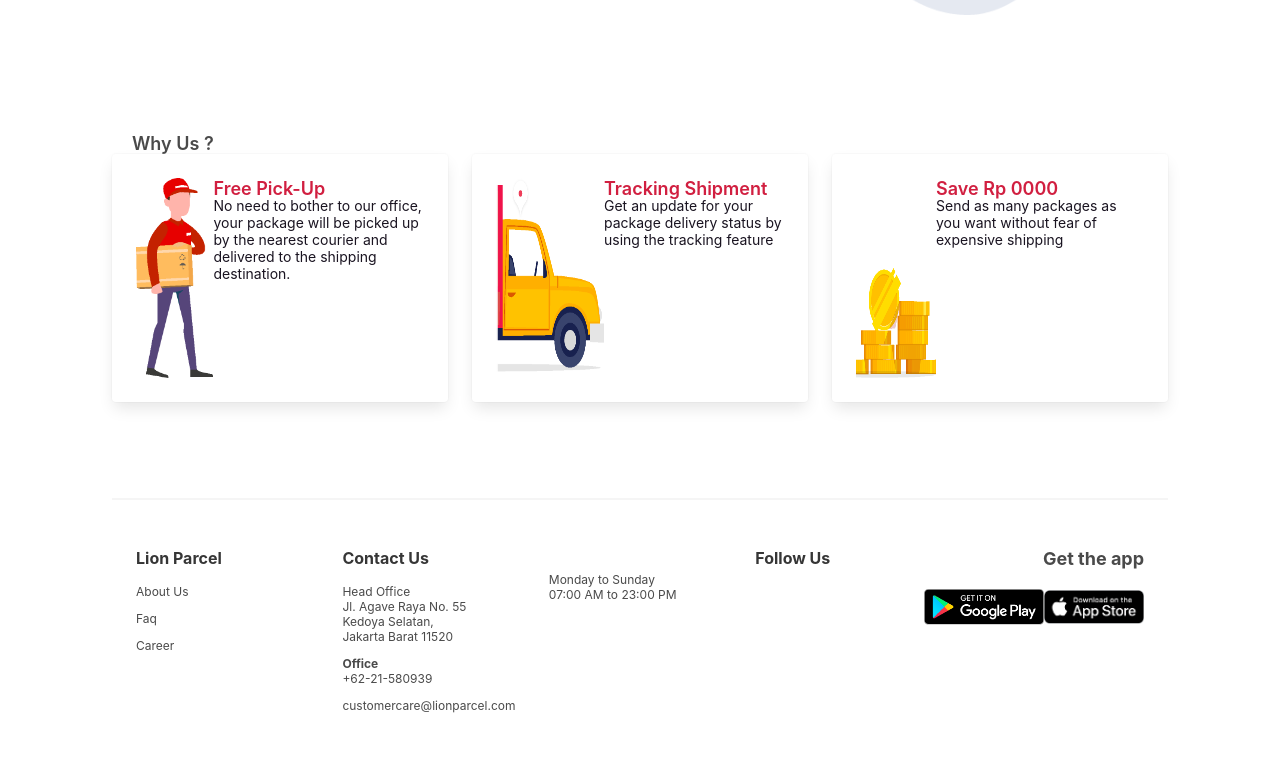
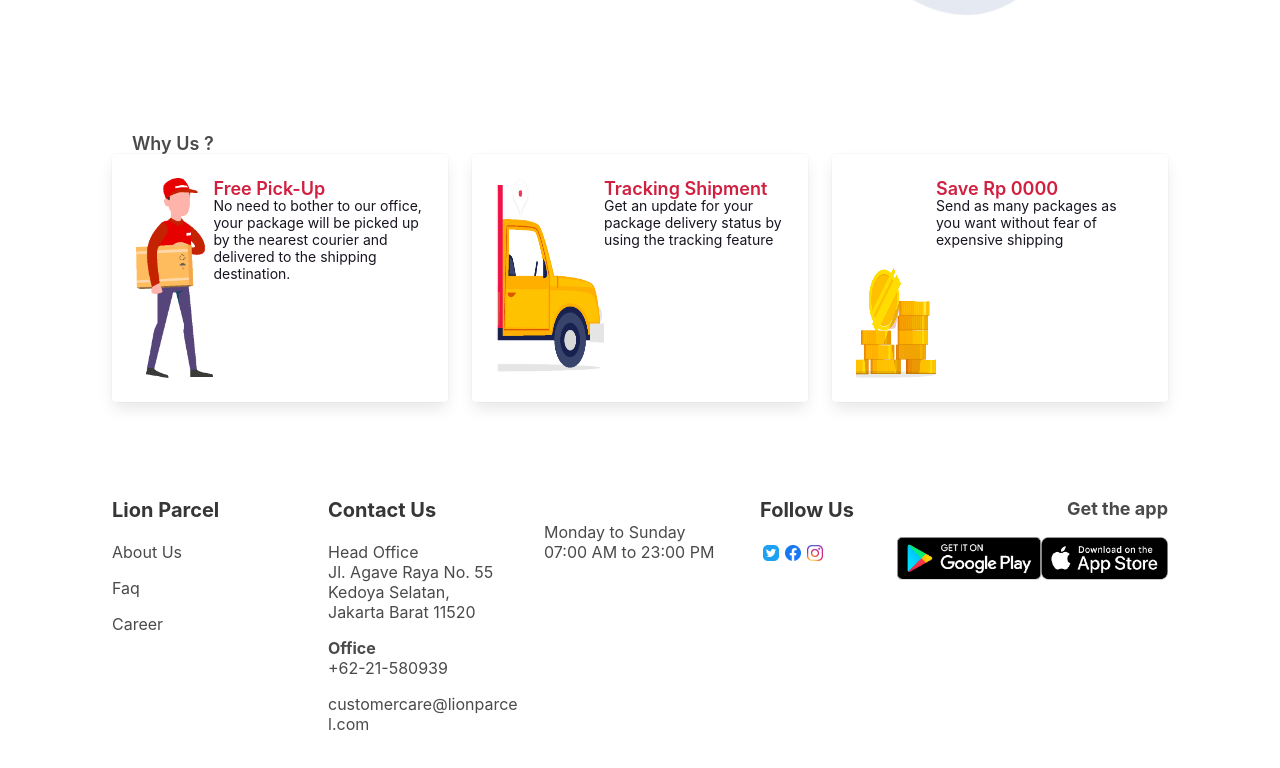
Before and after one commit to josuastg/revamp-website, a Vue app: page / in a window 1280 px wide. Shown: the part 1671-2439 px from the top of the page. Built offline with nearby package versions, Linux system fonts and the light colour scheme.

Commit message:
change structure code

```diff
--- a/src/components/home/Footer.vue
+++ b/src/components/home/Footer.vue
@@ -1,7 +1,6 @@
 <template>
   <div>
-    <div class="top-border" />
-    <div class="footer">
+    <!-- <div class="footer"> -->
       <div class="content">
         <div class="columns">
           <div class="column">
@@ -37,6 +36,11 @@
           </div>
           <div class="column">
             <p class="title">Follow Us</p>
+            <div class="social">
+              <img src="../../assets/twitter.png" class="social-media" />
+              <img src="../../assets/fb.png" class="social-media" />
+              <img src="../../assets/instagram.png" class="social-media" />
+            </div>
           </div>
           <div class="column">
             <p class="getapp">Get the app</p>
@@ -48,7 +52,7 @@
         </div>
       </div>
     </div>
-  </div>
+  <!-- </div> -->
 </template>
 
 <script>
@@ -60,14 +64,9 @@ export default {};
   background-color: white;
   width: 100%;
   height: 220px;
-}
-.top-border {
-  height: 0.5px;
-  width: 100%;
-  border-style: solid;
-  background-size: cover;
-  border-color: whitesmoke;
-  border-width: 0.5px;
+  display: flex;
+  justify-content: center;
+  flex-direction: column;
 }
 
 .content-subtitle {
@@ -77,16 +76,16 @@ export default {};
   letter-spacing: normal;
 }
 .img-playstore {
-  width: 120px;
-  height: 40px;
+  width: 160px;
+  height: 43px;
   object-fit: contain;
 }
 .img-appstore {
-  width: 100px;
-  height: 40px;
+  width: 140px;
+  height: 43px;
   object-fit: contain;
 }
-.img-content{
+.img-content {
   display: flex;
   flex-direction: row;
   justify-content: flex-end;
@@ -94,7 +93,7 @@ export default {};
 
 .title {
   font-weight: bold;
-  font-size: 16px;
+  font-size: 20px;
   object-fit: contain;
   font-stretch: normal;
   font-style: normal;
@@ -102,7 +101,7 @@ export default {};
   letter-spacing: normal;
 }
 .subtitle {
-  font-size: 12px;
+  font-size: 16px;
   object-fit: contain;
   text-align: justify;
   font-stretch: normal;
@@ -118,4 +117,17 @@ export default {};
   line-height: normal;
   letter-spacing: normal;
 }
+.social-media {
+  flex-direction: row;
+  width: 16px;
+  height: 16px;
+  margin: 3px;
+  display: flex;
+  align-self: center;
+}
+.social {
+  flex-direction: row;
+  display: flex;
+  align-self: center;
+}
 </style>
```
